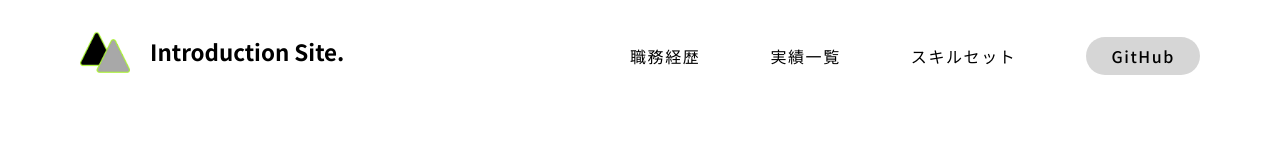
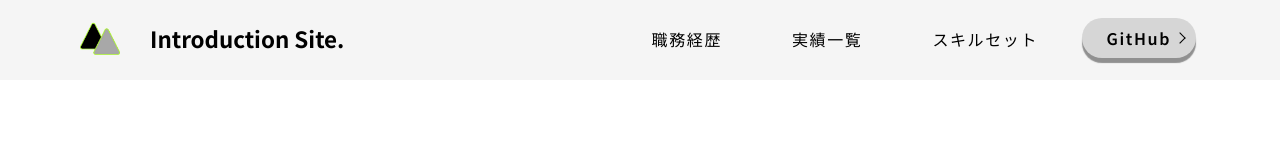
Before and after one commit to ymnk-kohey/portfolio, a website: page index.html in a window 1280 px wide. Drawn offline with Linux system fonts and the light colour scheme.

Commit message:
制作の作業

```diff
--- a/assets/scss/style.scss
+++ b/assets/scss/style.scss
@@ -1,29 +1,29 @@
 body {
-    font-family: "Noto Sans JP", "Hiragino Kaku Gothic ProN", Meiryo, sans-serif;
+    font-family: "Noto Sans JP", "Hiragino Kaku Gothic ProN", "Meiryo", "sans-serif";
     margin: 0;
 }
 
 .site-header {
     position: fixed;
     position: relative;
-    background-color: #ffffff00;
+    background-color: #f5f5f5;
     height: 80px;
     z-index: 0;
     .logo {
         margin: 0;
-        padding: 31px 0px 0px 80px;
+        padding: 18px 0px 0px 80px;
         img {
-            width: 50px;
+            width: 40px;
             height: auto;
         }
         a:hover {
-            opacity: 0.8;
+            opacity: 0.7;
             transition: 0.3s;
         }
     }
     p {
         position: absolute;
-        top: 35px;
+        top: 22px;
         left: 150px;
         font-size: 1.4rem;
         font-weight: bolder;
@@ -33,8 +33,8 @@ body {
 
 .nav-contents {
     position: absolute;
-    top: 44px;
-    right: 45px;
+    top: 27px;
+    right: 207px;
     z-index: 2;
     .ul-list {
         display: flex;
@@ -60,17 +60,48 @@ body {
             background-size: 100% 2px;
             color: #018326;
         }
+    }
+}
 .github-btn {
+    position: relative;
     .github-link {
+        position: absolute;
+        bottom: -7px;
+        left: 505px;
+        text-decoration: none;
+        font-size: 1.0rem;
+        font-weight: 600;
         color: #000;
         background-color: #d6d6d6;
-                padding: 7px 25px 7px 25px;
+        padding: 8px 25px 8px 25px;
         border-radius: 1.3rem;
+        letter-spacing: 0.1rem;
+        transition: 0.4s;
+        box-shadow: 0px 5px 1px #909090;
     }
     .github-link:hover {
-                background-size: 0%;
-                color: #018326;
+        color: #fff;
+        background-color: #018326;
+        box-shadow: none;
+        transform: translateY(2px);
+        transition: 0.2s;
+    }
+    .github-link::after {
+        content: '';
+        position: absolute;
+        width: 7px;
+        height: 7px;
+        border-top: solid 1.7px #000;
+        border-right: solid 1.7px #000;
+        transform: rotate(45deg);
+        top: 0;
+        right: 12px;
+        bottom: 0;
+        margin: auto;
+    }
+    .github-link:hover::after {
+        border-top: solid 1.7px #fff;
+        border-right: solid 1.7px #fff;
+        transition: 0.2s;
     }
 }
-    }
-}
--- a/index.html
+++ b/index.html
@@ -42,14 +42,13 @@
                 <li>
                     <a href="#">スキルセット</a>
                 </li>
-                <li class="github-btn">
-                    <a class="github-link" href="https://github.com/ymnk-kohey/portfolio" target="_blank">GitHub</a>
-                </li>
             </ul>
+            <div class="github-btn">
+                <a class="github-link" href="https://github.com/ymnk-kohey/portfolio" target="_blank">GitHub</a>
+            </div>
         </nav>
-        <div class="list-btn">
-        </div>
     </header>
+
 </body>
 
 </html>
```
Also changed, not shown: assets/css/style.css, 1 other file. Lines whose indentation alone changed are shown as unchanged.
